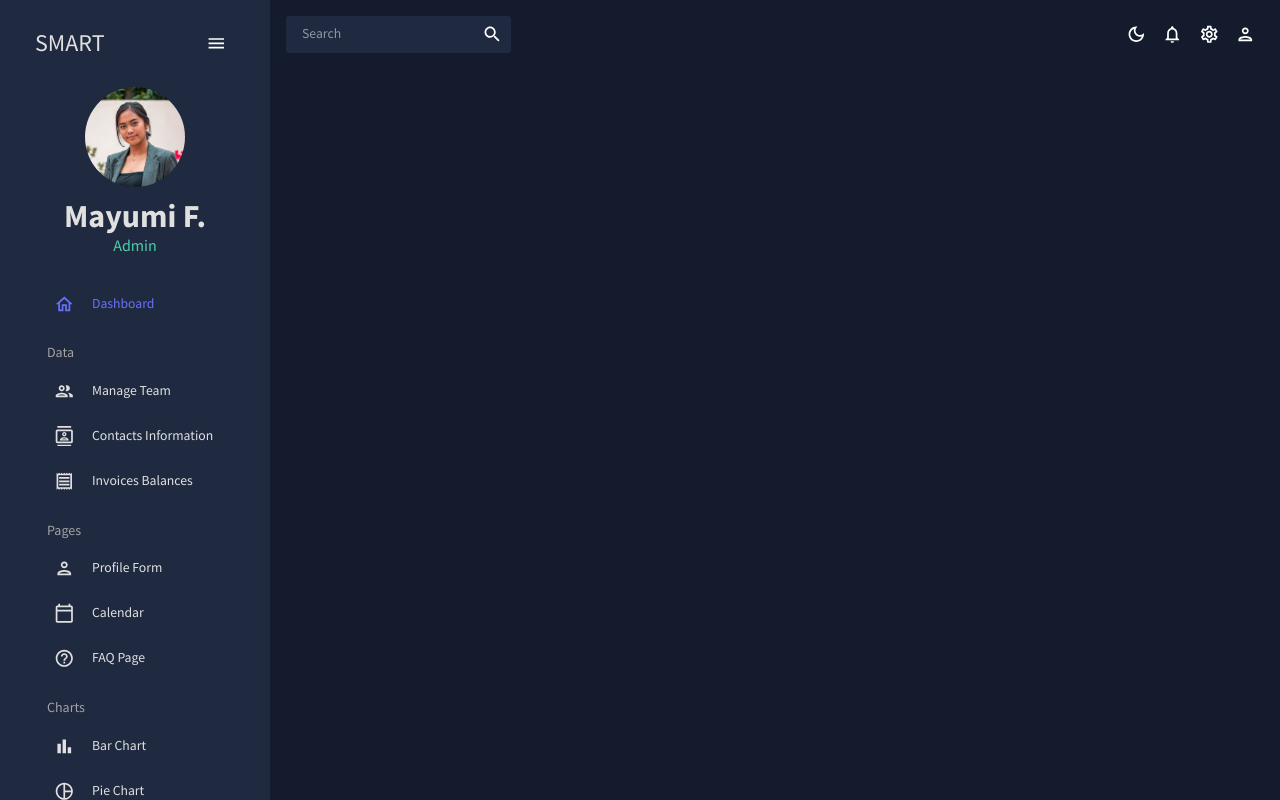
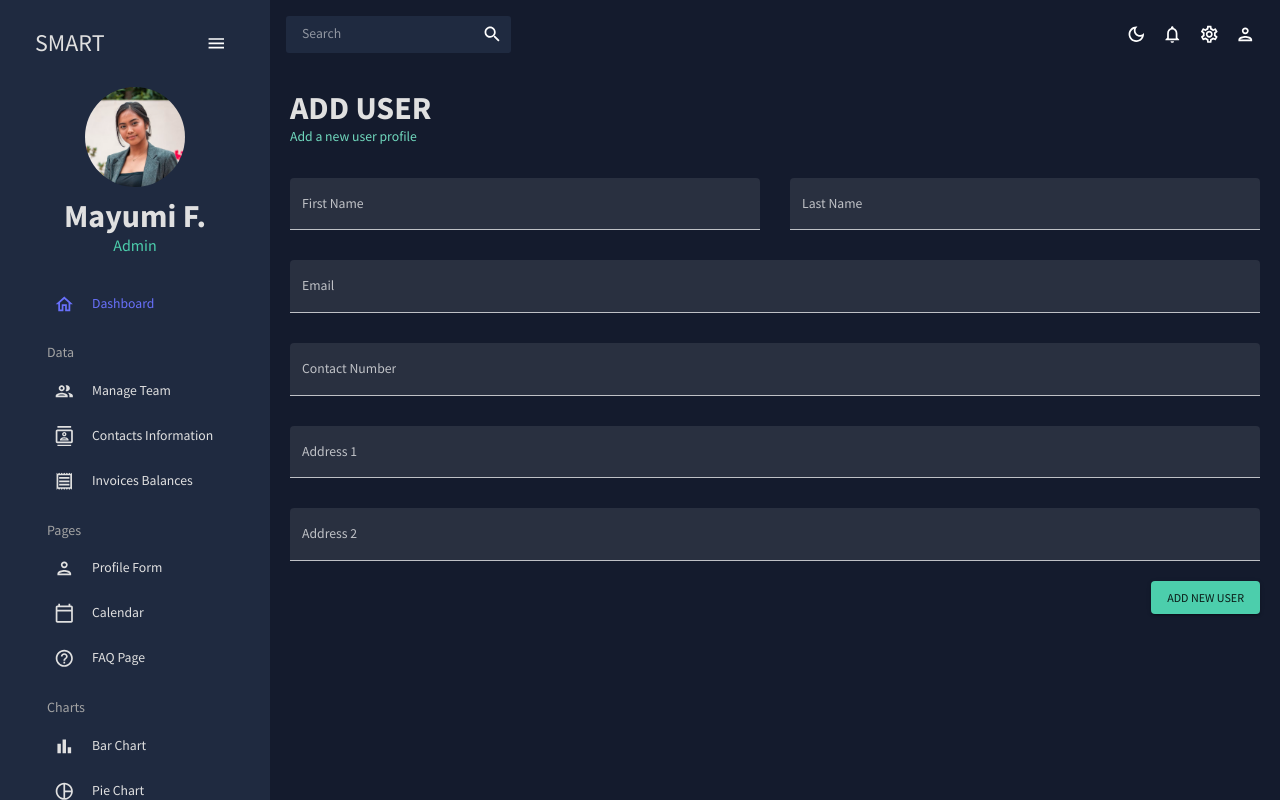
Before and after one commit to joycehwchan/admin-dashboard, a React (Create React App) app: page /form in a window 1280 px wide. Built offline with nearby package versions, Linux system fonts and the light colour scheme.

Commit message:
added form

```diff
--- a/src/App.js
+++ b/src/App.js
@@ -7,8 +7,8 @@
 import Team from "./scenes/team";
 import Contacts from "./scenes/contacts";
 import Invoices from "./scenes/invoices";
+import Form from "./scenes/form";
 // import Bar from "./scenes/bar";
-// import Form from "./scenes/form";
 // import Line from "./scenes/line";
 // import Pie from "./scenes/pie";
 // import FAQ from "./scenes/faq";
@@ -31,7 +31,7 @@
               <Route path="/team" element={<Team />} />
               <Route path="/contacts" element={<Contacts />} />
               <Route path="/invoices" element={<Invoices />} />
-              {/* <Route path="/form" element={<Form />} /> */}
+              <Route path="/form" element={<Form />} />
               {/* <Route path="/bar" element={<Bar />} /> */}
               {/* <Route path="/pie" element={<Pie />} /> */}
               {/* <Route path="/line" element={<Line />} /> */}
--- /dev/null
+++ b/src/scenes/form/index.jsx
@@ -0,0 +1,155 @@
+import { Box, Button, TextField } from "@mui/material";
+import { Formik } from "formik";
+import * as yup from "yup";
+import useMediaQuery from "@mui/material/useMediaQuery";
+import Header from "../../components/Header";
+
+const Form = () => {
+  const isNonMobile = useMediaQuery("(min-width:600px)");
+
+  const handleFormSubmit = (values) => {
+    console.log(values);
+  };
+
+  return (
+    <Box m="20px">
+      <Header title="ADD USER" subtitle="Add a new user profile" />
+
+      <Formik
+        onSubmit={handleFormSubmit}
+        initialValues={initialValues}
+        validationSchema={checkoutSchema}
+      >
+        {({
+          values,
+          errors,
+          touched,
+          handleBlur,
+          handleChange,
+          handleSubmit,
+        }) => (
+          <form onSubmit={handleSubmit}>
+            <Box
+              display="grid"
+              gap="30px"
+              gridTemplateColumns="repeat(4, minmax(0, 1fr))"
+              sx={{
+                "& > div": { gridColumn: isNonMobile ? undefined : "span 4" },
+              }}
+            >
+              <TextField
+                fullWidth
+                variant="filled"
+                type="text"
+                label="First Name"
+                onBlur={handleBlur}
+                onChange={handleChange}
+                value={values.firstName}
+                name="firstName"
+                error={!!touched.firstName && !!errors.firstName}
+                helperText={touched.firstName && errors.firstName}
+                sx={{ gridColumn: "span 2" }}
+              />
+              <TextField
+                fullWidth
+                variant="filled"
+                type="text"
+                label="Last Name"
+                onBlur={handleBlur}
+                onChange={handleChange}
+                value={values.lastName}
+                name="lastName"
+                error={!!touched.lastName && !!errors.lastName}
+                helperText={touched.lastName && errors.lastName}
+                sx={{ gridColumn: "span 2" }}
+              />
+              <TextField
+                fullWidth
+                variant="filled"
+                type="text"
+                label="Email"
+                onBlur={handleBlur}
+                onChange={handleChange}
+                value={values.email}
+                name="email"
+                error={!!touched.email && !!errors.email}
+                helperText={touched.email && errors.email}
+                sx={{ gridColumn: "span 4" }}
+              />
+              <TextField
+                fullWidth
+                variant="filled"
+                type="text"
+                label="Contact Number"
+                onBlur={handleBlur}
+                onChange={handleChange}
+                value={values.contact}
+                name="contact"
+                error={!!touched.contact && !!errors.contact}
+                helperText={touched.contact && errors.contact}
+                sx={{ gridColumn: "span 4" }}
+              />
+              <TextField
+                fullWidth
+                variant="filled"
+                type="text"
+                label="Address 1"
+                onBlur={handleBlur}
+                onChange={handleChange}
+                value={values.address1}
+                name="address1"
+                error={!!touched.address1 && !!errors.address1}
+                helperText={touched.address1 && errors.address1}
+                sx={{ gridColumn: "span 4" }}
+              />
+              <TextField
+                fullWidth
+                variant="filled"
+                type="text"
+                label="Address 2"
+                onBlur={handleBlur}
+                onChange={handleChange}
+                value={values.address2}
+                name="address2"
+                error={!!touched.address2 && !!errors.address2}
+                helperText={touched.address2 && errors.address2}
+                sx={{ gridColumn: "span 4" }}
+              />
+            </Box>
+            <Box display="flex" justifyContent="end" mt="20px">
+              <Button type="submit" color="secondary" variant="contained">
+                Add New User
+              </Button>
+            </Box>
+          </form>
+        )}
+      </Formik>
+    </Box>
+  );
+};
+
+const initialValues = {
+  firstName: "",
+  lastName: "",
+  email: "",
+  contact: "",
+  address1: "",
+  address2: "",
+};
+
+const phoneRegExp =
+  /^((\+[1-9]{1,4}[ -]?)|(\([0-9]{2,3}\)[ -]?)|([0-9]{2,4})[ -]?)*?[0-9]{3,4}[ -]?[0-9]{3,4}$/;
+
+const checkoutSchema = yup.object().shape({
+  firstName: yup.string().required("required"),
+  lastName: yup.string().required("required"),
+  email: yup.string().email("invalid email").required("required"),
+  contact: yup
+    .string()
+    .matches(phoneRegExp, "Phone number is not valid")
+    .required("required"),
+  address1: yup.string().required("required"),
+  address2: yup.string().required("required"),
+});
+
+export default Form;
```
